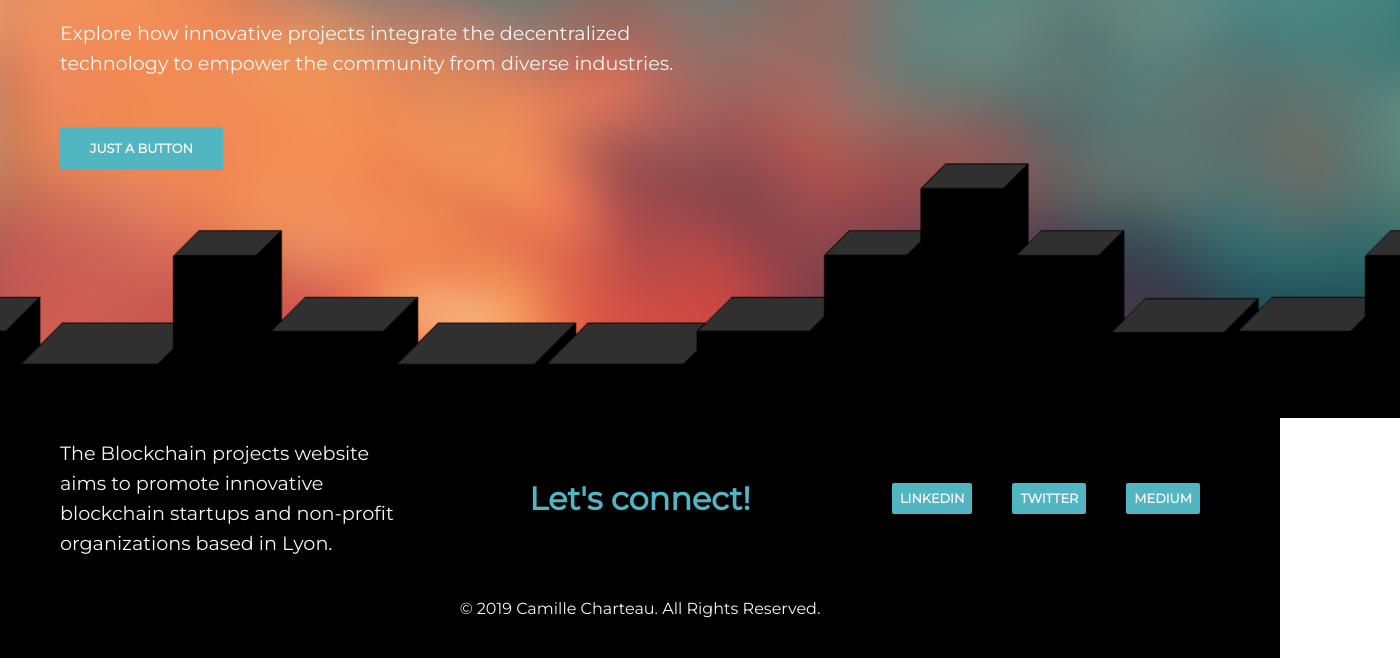
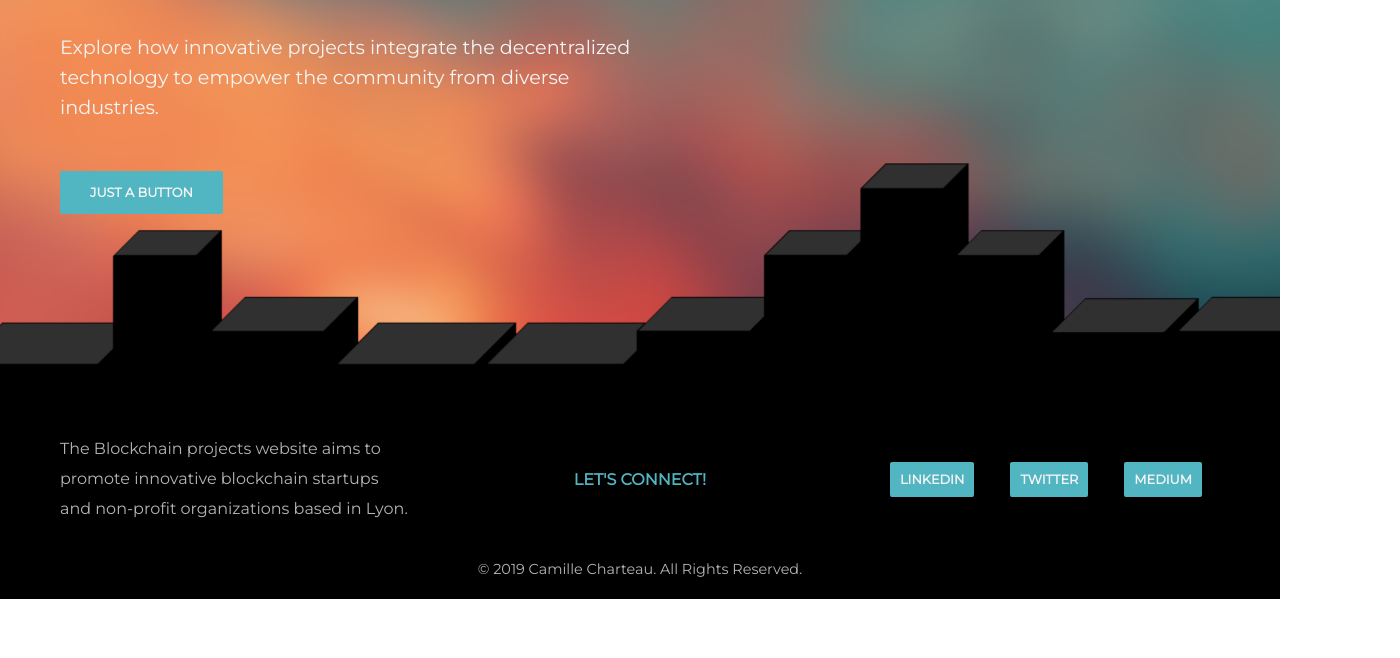
Before and after one commit to Campalo/blockchain-projects, a plain HTML site: page index.html in a window 1280 px wide. Shown: the part 382-1040 px from the top of the page, 1400 px wide, since content can reach past the window. After the commit the page ends 981 px from the top, so only its background shows below. Drawn offline with Linux system fonts and the light colour scheme.

Commit message:
add bug fixed

```diff
--- a/index.css
+++ b/index.css
@@ -2,6 +2,10 @@
 
 * {
     font-family: 'Montserrat', sans-serif;
+    box-sizing: border-box;
+    /* by default css takes only the element,
+    so if you have a padding then it pushes the element outside the screen dimension.
+    By taking the padding + element, the box-sizing solves this issue. */
 }
 
 html {
@@ -15,11 +19,6 @@ body {
 
 section {
     padding: 0 60px 0 60px;
-    display: flex;
-    flex-direction: column;
-    justify-content: center;
-    align-content: flex-start;
-    min-height: 100%;
 }
 
 h1 {
@@ -40,26 +39,37 @@ button {
     background-color: #52B6C2;
     border: 2px solid #52B6C2;
     border-radius:2px;
-    padding: 12px 28px;
 }
 
 button:hover {
     background-color: whitesmoke;
-    border: 2px solid #52B6C2;
     color: #52B6C2;
 }
 
 
+/* main button
+ and hover designs */
+.main {
+    padding: 12px 28px;
+}
 
-/* Detailed style elements*/
+.main:hover {
+    border: 2px solid #52B6C2;
+}
 
+
+/* intro section
+ + article + button design */
 #intro {
+    display: flex;
+    flex-direction: column;
+    justify-content: center;
+    align-content: flex-start;
     background-image: url(img/blocksbeach.png);
     background-repeat: no-repeat;
     background-position: bottom;
     background-size: cover;
-    width: 100%;
-    height: auto;
+    min-height: 100%;
 }
 
 #intro article {
@@ -72,6 +82,9 @@ button:hover {
     margin-bottom: 60px;
 }
 
+
+/* ccl section
++ h4 + button designs */
 #ccl {
     background-color: black;
     color: whitesmoke;
@@ -79,16 +92,20 @@ button:hover {
     flex-direction: row;
     justify-content: space-between;
     align-items: center;
-    min-height: 20%;
 }
 
 #ccl > * {
     width: 30%;
 }
 
+#ccl p {
+    font-size: 1rem;
+    color: rgb(180, 180, 180);
+}
+
 #ccl h4 {
     text-align: center;
-    font-size: 2rem;
+    text-transform: uppercase;
     color: #52B6C2;
 }
 
@@ -99,16 +116,21 @@ button:hover {
     align-items: center;
 }
 
-#ccl div button {
+#ccl button {
     padding: 8px 8px;
-    border: none;
 }
 
+#ccl button:hover {
+    border: 2px solid whitesmoke;
+}
+
+
+/* footer
+copyright designs */
 footer {
     padding: 0 10px 0 10px;
     background-color: black;
     color: whitesmoke;
-    min-height: 10%;
     width: auto;
     display: flex;
     direction: column;
@@ -117,5 +139,6 @@ footer {
 }
 
 #copyright {
-    font-size: 1rem;
+    font-size: 0.9rem;
+    color: rgb(180, 180, 180);
 }
--- a/index.html
+++ b/index.html
@@ -33,7 +33,7 @@
                 Explore how innovative projects integrate the decentralized technology to empower the community from
                 diverse industries.
             </p>
-            <button>Just a button</button>
+            <button class="main">Just a button</button>
         </article>
     </section>
 
```
